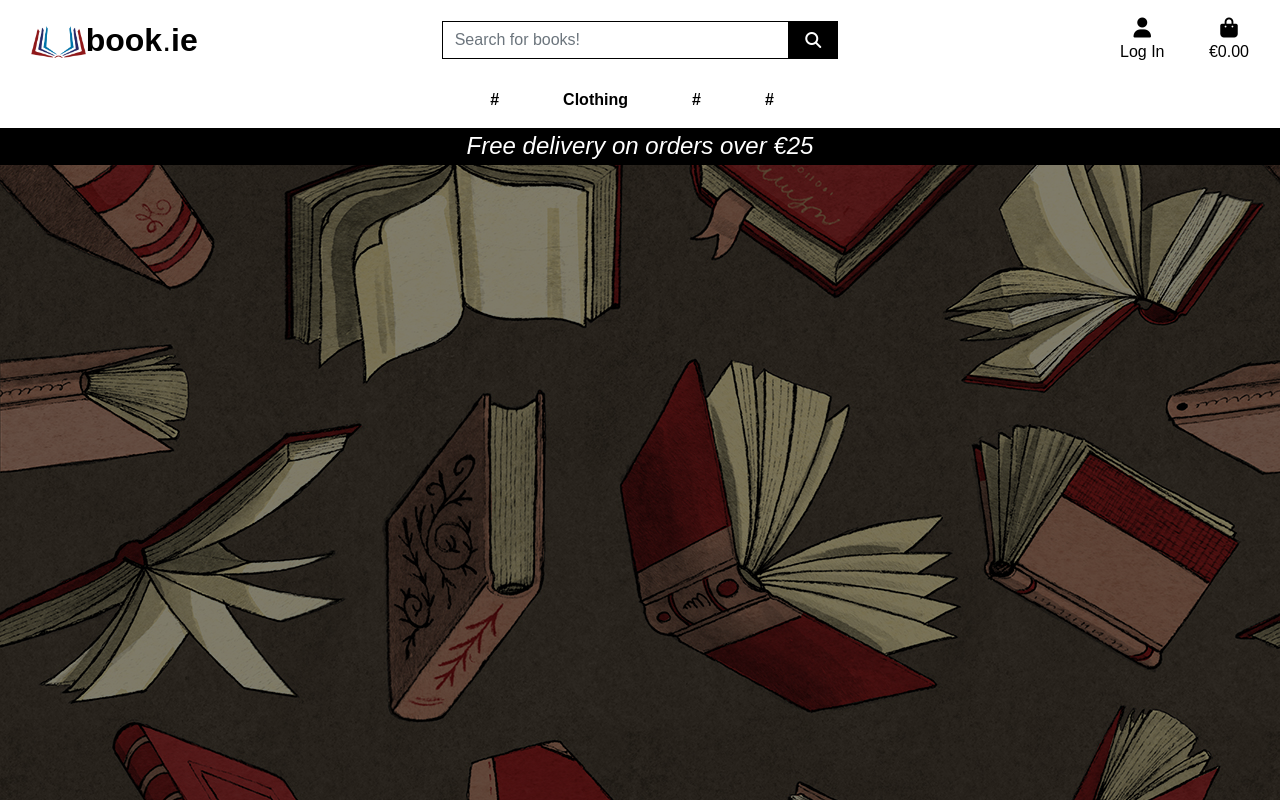
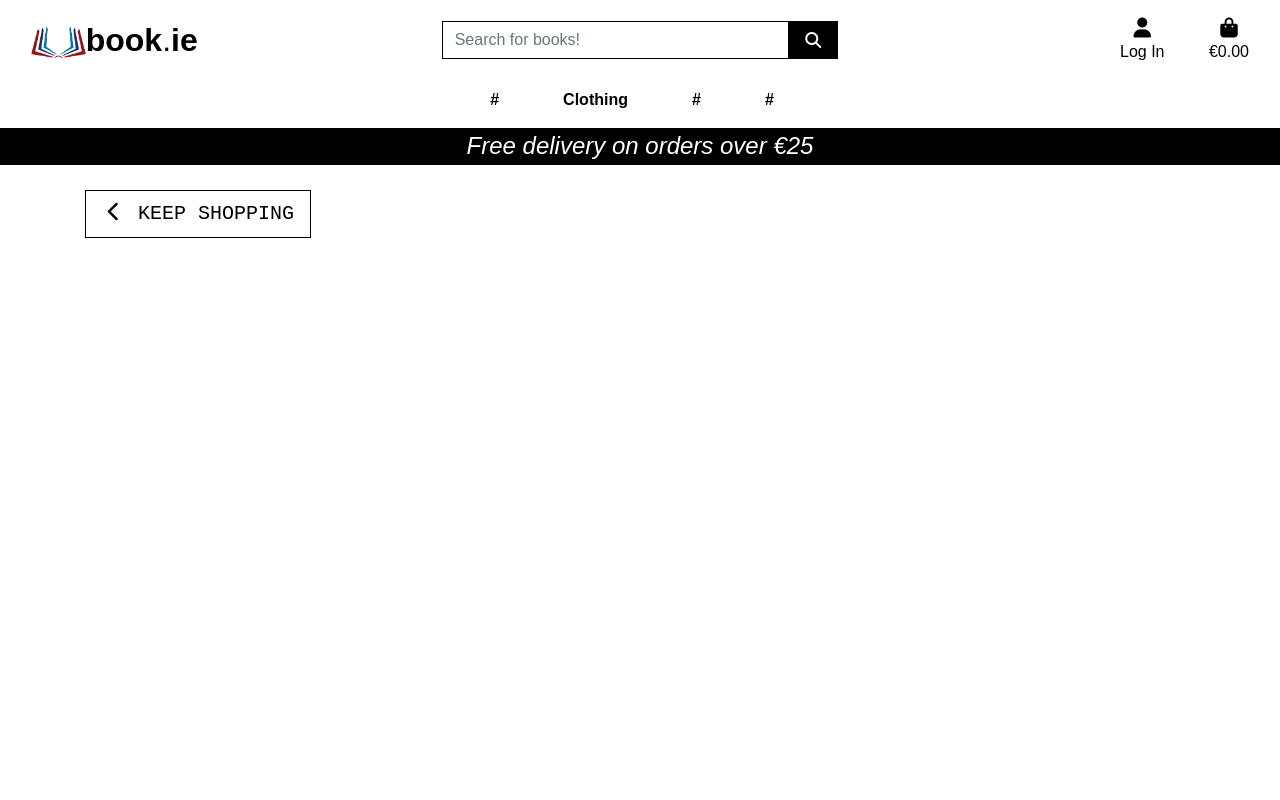
Before and after one commit to anteCedens/CI-MS4-ecommerce-site, a Django app: page /bag/ in a window 1280 px wide. Run offline with Django 3.2, Linux system fonts and the light colour scheme; some libraries are stand-ins or nearby versions; some web fonts are replaced.

Commit message:
Add bag.html skeleton

```diff
--- a/bag/templates/bag/bag.html
+++ b/bag/templates/bag/bag.html
@@ -2,139 +2,144 @@
 {% load static %}
 {% load bag_tools %}
 
+{% block page_header %}
+    <div class="container header-container">
+        <div class="row">
+            <div class="col"></div>
+        </div>
+    </div>
+{% endblock %}
+
 {% block content %}
+    <div class="overlay"></div>
+    <div class="container mb-2">
+        <div class="row">
+            <div class="col">
+                <hr>
+                <h2 class="logo-font mb-4">Shopping Bag</h2>
+                <hr>
+            </div>
+        </div>
 
-
-
-<h1>Shopping Bag</h1>
-
-<hr>
-
-<div>
+        <div class="row">
+            <div class="col">
                 {% if bag_items %}
-    <table class="table is-hoverable is-fullwidth">
-        <thead>
+                    <div class="d-block d-md-none">
+                        <div class="row">
+                            <div class="col">
+                                <!--
+                                include "bag/bag-total.html"
+                                -->
+                            </div>
+                        </div>
+                        <div class="row">
+                            <div class="col">
+                                <!--
+                                include "bag/checkout-buttons.html"
+                                -->
+                                <p class="text-muted mb-5">A summary of your bag contents is below</p>
+                            </div>
+                        </div>
+                        {% for item in bag_items %}
+                            <div class="row">
+                                <!--
+                                <div class="col-12 col-sm-6 mb-2">
+                                    include "bag/product-image.html"
+                                    -->
+                                </div>
+                                <div class="col-12 col-sm-6 mb-2">
+                                    <!--
+                                    include "bag/product-info.html"
+                                    -->
+                                </div>
+                                <div class="col-12 col-sm-6 order-sm-last">
+                                    <p class="my-0">Price Each: €{{ item.product.price }}</p>
+                                    <p><strong>Subtotal: </strong>€{{ item.product.price | calc_subtotal:item.quantity }}</p>
+                                </div>
+                                <div class="col-12 col-sm-6">
+                                    <!--
+                                    include "bag/quantity-form.html"
+                                    -->
+                                </div>
+                            </div>
+                            <div class="row"><div class="col"><hr></div></div>
+                        {% endfor %}
+                        <div class="btt-button shadow-sm rounded-0 border border-black">
+                            <a class="btt-link d-flex h-100">
+                                <i class="fas fa-arrow-up text-black mx-auto my-auto"></i>
+                            </a>
+                        </div>
+                    </div>
+                    <div class="table-responsive rounded d-none d-md-block">
+                        <table class="table table-sm table-borderless">
+                            <thead class="text-black">
                                 <tr>
-                <th>Product Info</th>
-                <th></th>
-                <th>Price</th>
-                <th>Qty</th>
-                <th>Subtotal</th>
+                                    <th scope="col">Product Info</th>
+                                    <th scope="col"></th>
+                                    <th scope="col">Price</th>
+                                    <th scope="col">Qty</th>
+                                    <th scope="col">Subtotal</th>
                                 </tr>
                             </thead>
-        <tfoot>
-            <h6><strong>Bag Total: €{{ total|floatformat:2 }}</strong></h6>
-            <h6>Delivery: €{{ delivery|floatformat:2 }}</h6>
-            <h4><strong>Grand Total: €{{ grand_total|floatformat:2 }}</strong></h4>
-            {% if free_delivery_delta > 0 %}
-            <p>
-                You could get free delivery by spending just <strong>${{ free_delivery_delta }}</strong> more!
-            </p>
-            {% endif %}
-        </tfoot>
-        <tbody>
+
                             {% for item in bag_items %}
                                 <tr>
-                <td><img src="{{ item.product.image.url }}" alt="{{ product.name }}" /></td>
-                <td>
-                    <p><strong>{{ item.product.name }}</strong></p>
-                    <p>SKU: {{ item.product.sku|upper }}</p>
+                                    <td class="p-3 w-25">
+                                        <!--
+                                        include "bag/product-image.html"
+                                        -->
                                     </td>
-                <td>
-                    <p>€{{ item.product.price | calc_subtotal:item.quantity }}</p>
+                                    <td class="py-3">
+                                        <!--
+                                        include "bag/product-info.html"
+                                        -->
                                     </td>
-                <td>
-
-                    <form method="POST" action="{% url 'adjust_bag' item.item_id %}">
-                        {% csrf_token %}
-                        <div class="is-grouped">
-
-                            <div class="control">
-                                <button class="button is-link" data-item_id="{{ item.item_id }}"
-                                    id="decrement-qty_{{ item.item_id }}">
-                                    <span>
-                                        <i class="fas fa-minus"></i>
-                                    </span>
-                                </button>
-                            </div>
-                            <input type="number" name="quantity" value="{{ item.quantity }}" min="1" max="99"
-                                data-item_id="{{ item.item_id }}" id="id_qty_{{ item.item_id }}">
-                            <div class="control">
-                                <button class="button is-link" data-item_id="{{ item.item_id }}"
-                                    id="increment-qty_{{ item.item_id }}">
-                                    <span>
-                                        <i class="fas fa-plus"></i>
-                                    </span>
-                                </button>
-                            </div>
-
-
-                        </div>
-                    </form>
-                    <a class="update-link text-info"><small>Update</small></a>
-                    <a class="remove-item text-danger float-right" id="remove_{{ item.item_id }}
-                    "><small>Remove</small></a>
+                                    <td class="py-3">
+                                        <p class="my-0">€{{ item.product.price }}</p>
                                     </td>
-                <td>
-                    <p>€{{ item.product.price }}</p>
+                                    <td class="py-3 w-25">
+                                        <!--
+                                        include "bag/quantity-form.html"
+                                        -->
+                                    </td>
+                                    <td class="py-3">
+                                        <p class="my-0">€{{ item.product.price | calc_subtotal:item.quantity }}</p>
                                     </td>
                                 </tr>
                             {% endfor %}
                             <tr>
+                                <td colspan="5" class="pt-5 text-right">
+                                    <!--
+                                    include "bag/bag-total.html"
+                                    -->
+                                </td>
+                            </tr>
+                            <tr>
                                 <td colspan="5" class="text-right">
+                                    <!--
+                                    include "bag/checkout-buttons.html"
+                                    -->
+                                </td>
+                            </tr>
+                        </table>
+                    </div>
+                {% else %}
+                    <p class="lead mb-5">Your bag is empty.</p>
                     <a href="{% url 'products' %}" class="btn btn-outline-black rounded-0 btn-lg">
                         <span class="icon">
                             <i class="fas fa-chevron-left"></i>
                         </span>
                         <span class="text-uppercase">Keep Shopping</span>
                     </a>
-                    <a href="{% url 'checkout' %}" class="btn btn-black rounded-0 btn-lg">
-                        <span class="text-uppercase">Secure Checkout</span>
-                        <span class="icon">
-                            <i class="fas fa-lock"></i>
-                        </span>
-                    </a>
-                </td>
-            </tr>
-        </tbody>
-    </table>
-    {% else %}
-    <p>Your bag is empty.</p>
-    <a href="{% url 'products' %}">
-        <span class="icon">
-            <i class="fas fa-chevron-left"></i>
-        </span>
-        <span>Keep Shopping</span>
-    </a>
                 {% endif %}
-
-
             </div>
-
+        </div>
+    </div>
 {% endblock %}
 
 {% block postloadjs %}
 {{ block.super }}
+
 {% include 'products/includes/quantity_input_script.html' %}
 
-<script type="text/javascript">
-    // Update quantity on click
-    $('.update-link').click(function (e) {
-        var form = $(this).prev('.update-form');
-        form.submit();
-    })
-
-    // Remove item and reload on click
-    $('.remove-item').click(function (e) {
-        var csrfToken = "{{ csrf_token }}";
-        var itemId = $(this).attr('id').split('remove_')[1];
-        var url = `/bag/remove/${itemId}/`;
-        var data = { 'csrfmiddlewaretoken': csrfToken };
-
-        $.post(url, data)
-            .done(function () {
-                location.reload();
-            });
-    })
-</script>
 {% endblock %}
--- a/static/css/base.css
+++ b/static/css/base.css
@@ -103,3 +103,15 @@ These are marked !important in lieu of a Bootstrap black class */
     background: #000 !important;
 }
 /* END_1 */
+
+
+/* full-page overlay in order to cover up the body's background image */
+.overlay {
+	height: 100%;
+	width: 100%;
+	top: 0;             /* Fixed at the */
+	left: 0;            /* top left of */
+	position: fixed;    /* the screen. */
+	background: white;
+	z-index: -1; /* z-index of negative 1 to make sure that it sits behind all the content */
+}
```
Lines whose indentation alone changed are shown as unchanged.
